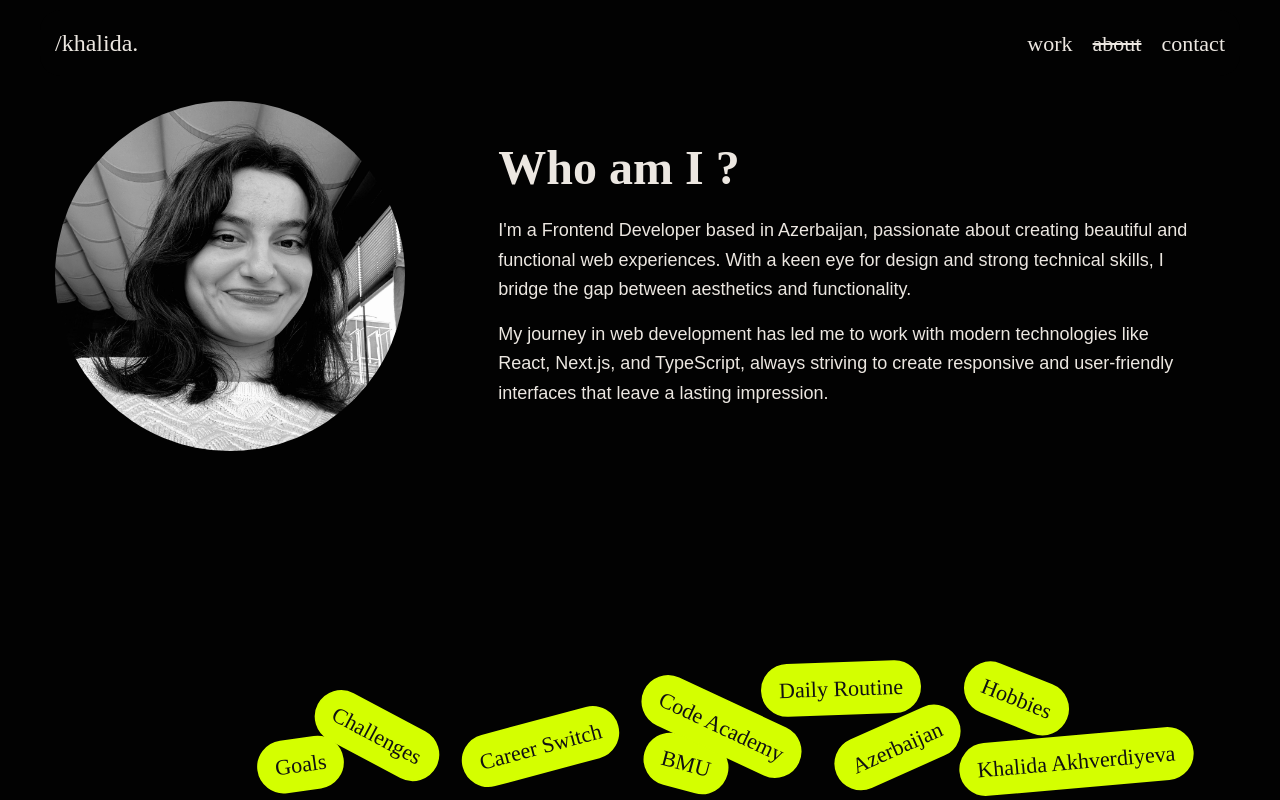
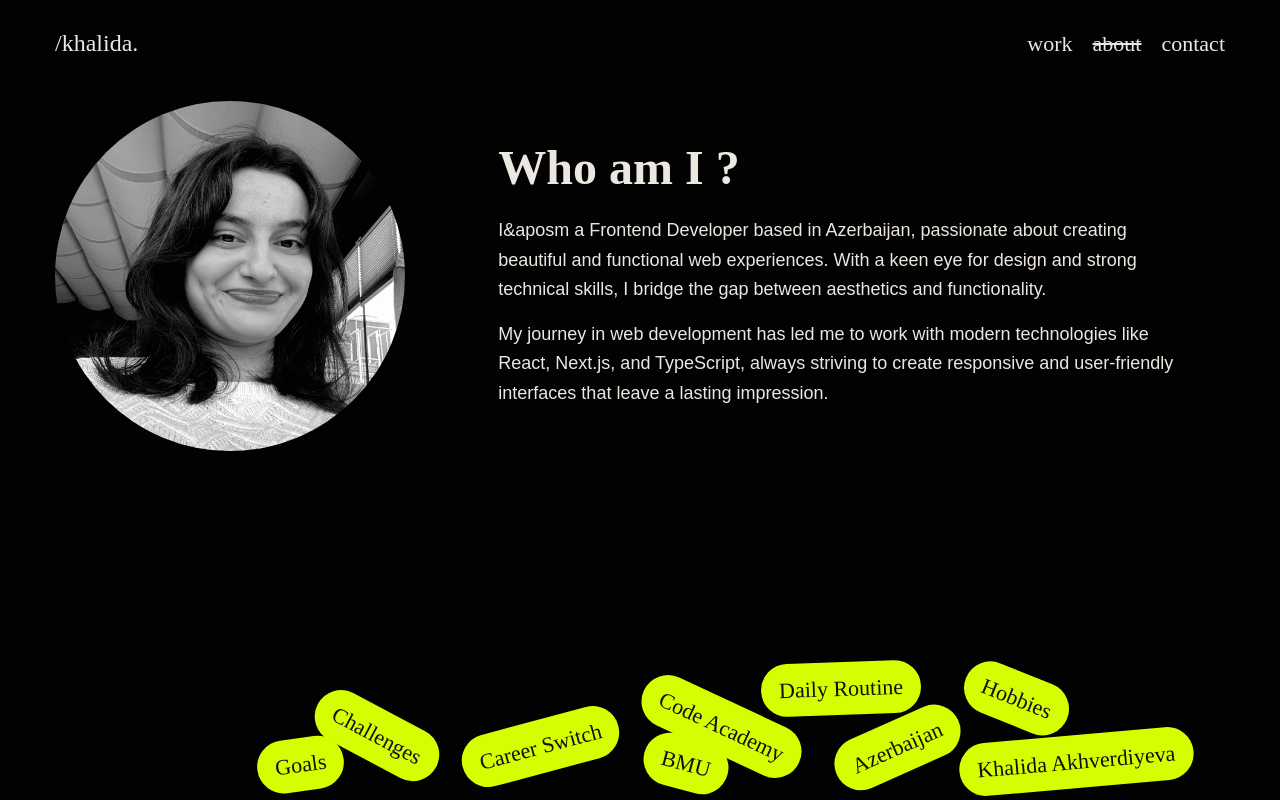
Before and after one commit to KhalidaAkhverdiyeva/portfolio, a Next.js app: page /about in a window 1280 px wide. Built offline with nearby package versions, Linux system fonts and the light colour scheme.

Commit message:
deploy bug-fix

```diff
--- a/src/app/about/page.tsx
+++ b/src/app/about/page.tsx
@@ -131,7 +131,7 @@ export default async function About() {
               Who am I ?
             </h1>
             <p className="text-lg text-[#ECE7E1] leading-relaxed mb-4">
-              I'm a Frontend Developer based in Azerbaijan, passionate about
+              I&aposm a Frontend Developer based in Azerbaijan, passionate about
               creating beautiful and functional web experiences. With a keen eye
               for design and strong technical skills, I bridge the gap between
               aesthetics and functionality.
```
